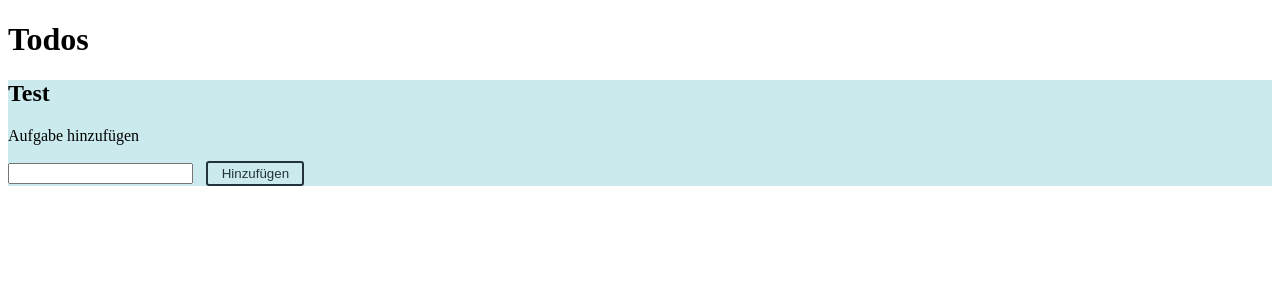
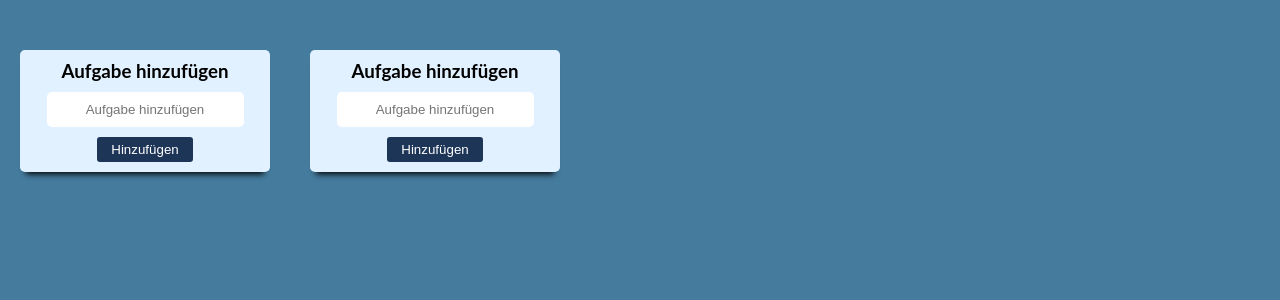
Before and after one commit to ChristianGeb/todo-board, a React (Create React App) app: page / in a window 1280 px wide. Shown: the top 300 px of the page. Built offline with nearby package versions, Linux system fonts and the light colour scheme.

Commit message:
Layout change

```diff
--- a/src/App.js
+++ b/src/App.js
@@ -1,12 +1,18 @@
 import React, { useState } from "react";
 import TodoCard from "./components/TodoCard";
+import "./styles/styles.css";
 
 const App = () => {
   const [inputTodo, setInputTodo] = useState("");
   const [todos, setTodos] = useState([]);
   return (
-    <div className="App">
-      <h1>Todos</h1>
+    <div className="app">
+      <TodoCard
+        inputTodo={inputTodo}
+        setInputTodo={setInputTodo}
+        todos={todos}
+        setTodos={setTodos}
+      />
       <TodoCard
         inputTodo={inputTodo}
         setInputTodo={setInputTodo}
--- a/src/components/AddButton.js
+++ /dev/null
@@ -1,13 +0,0 @@
-import styled from "styled-components";
-
-const Button = styled.button`
-background: transparent;
-border-radius: 3px;
-border: 2px solid #22333B;
-color: #22333B;
-margin: 0 1em;
-padding: 0.25em 1em;
-cursor: pointer;
-`;
-
-export default Button;
--- a/src/components/Form.js
+++ b/src/components/Form.js
@@ -1,6 +1,5 @@
 import React from "react";
 import { v4 as uuidv4 } from "uuid";
-import AddButton from "./AddButton";
 
 const Form = ({ inputTodo, setInputTodo, todos, setTodos }) => {
 
@@ -16,16 +15,18 @@ const Form = ({ inputTodo, setInputTodo, todos, setTodos }) => {
 
   return (
     <div>
-      <p>Aufgabe hinzufügen</p>
+      <h3>Aufgabe hinzufügen</h3>
       <input
         onChange={handleInputText}
         value={inputTodo}
-        type="text" />
-      <AddButton
+        type="text"
+        placeholder="Aufgabe hinzufügen" />
+      <button
+        className="add-button"
         onClick={handleSubmitTodo}
         type="submit">
         Hinzufügen
-      </AddButton>
+        </button>
     </div>
   );
 };
--- a/src/components/Todo.js
+++ b/src/components/Todo.js
@@ -1,7 +1,6 @@
 import React from "react";
 import { FontAwesomeIcon } from "@fortawesome/react-fontawesome";
-import { faTrash } from "@fortawesome/free-solid-svg-icons";
-import Button from "./AddButton";
+import { faWindowClose } from "@fortawesome/free-solid-svg-icons";
 
 const Todo = ({ text, todoId, todos, setTodos }) => {
 
@@ -11,11 +10,11 @@ const Todo = ({ text, todoId, todos, setTodos }) => {
 
   return (
     <div className="todo">
-      <li>
-        {text}
-        <Button onClick={handleDelete}>
-          <FontAwesomeIcon icon={faTrash} size="xs" />
-        </Button>
+      <li className="todo-points">
+        <p className="todo-points-text">{text}</p>
+        <button className="delete-button" onClick={handleDelete}>
+          <FontAwesomeIcon icon={faWindowClose} size="xs" />
+        </button>
       </li>
 
     </div>
--- a/src/components/TodoCard.js
+++ b/src/components/TodoCard.js
@@ -2,10 +2,10 @@ import React from "react";
 import Form from "./Form";
 import Todo from "./Todo";
 
+
 const TodoCard = ({ inputTodo, setInputTodo, todos, setTodos }) => {
   return (
-    <div style={{ background: "#cbeaee" }}>
-      <h2>Test</h2>
+    <div className="todo-card">
       <Form
         inputTodo={inputTodo}
         setInputTodo={setInputTodo}
--- /dev/null
+++ b/src/styles/styles.css
@@ -0,0 +1,81 @@
+* {
+  margin: 0;
+  padding: 0;
+  box-sizing: border-box;
+}
+
+body {
+  font-family: "Lato", sans-serif;
+  background-color: #457b9d;
+}
+
+h3 {
+  margin: 10px 0;
+}
+
+li {
+  margin: 10px;
+}
+
+ul {
+  list-style: none;
+}
+
+input {
+  padding: 10px;
+  text-align: center;
+  border: none;
+  border-radius: 5px;
+}
+
+.app {
+  display: flex;
+  flex-direction: row;
+}
+
+.todo-card {
+  margin: 50px 20px;
+  min-height: 100px;
+  width: 250px;
+  background-color: #e1f1ff;
+  display: flex;
+  flex-direction: column;
+  text-align: center;
+  border-radius: 5px;
+  box-shadow: 0 8px 6px -6px black;
+}
+
+.add-button {
+  background: #1d3557;
+  border-radius: 3px;
+  border: 2px solid #1d3557;
+  color: white;
+  margin: 10px;
+  padding: 3px 12px;
+  cursor: pointer;
+}
+
+.delete-button {
+  background: transparent;
+  padding-left: 10px;
+  border: none;
+  color: #1d3557;
+  font-size: 25px;
+  text-align: center;
+  align-self: center;
+}
+
+.todo-points {
+  padding: 10px 0;
+  background: white;
+  display: flex;
+  flex-direction: row;
+  justify-content: center;
+  align-items: center;
+  border-radius: 5px;
+}
+
+.todo-points-text {
+  overflow-wrap: break-word;
+  width: 70%;
+}
```
